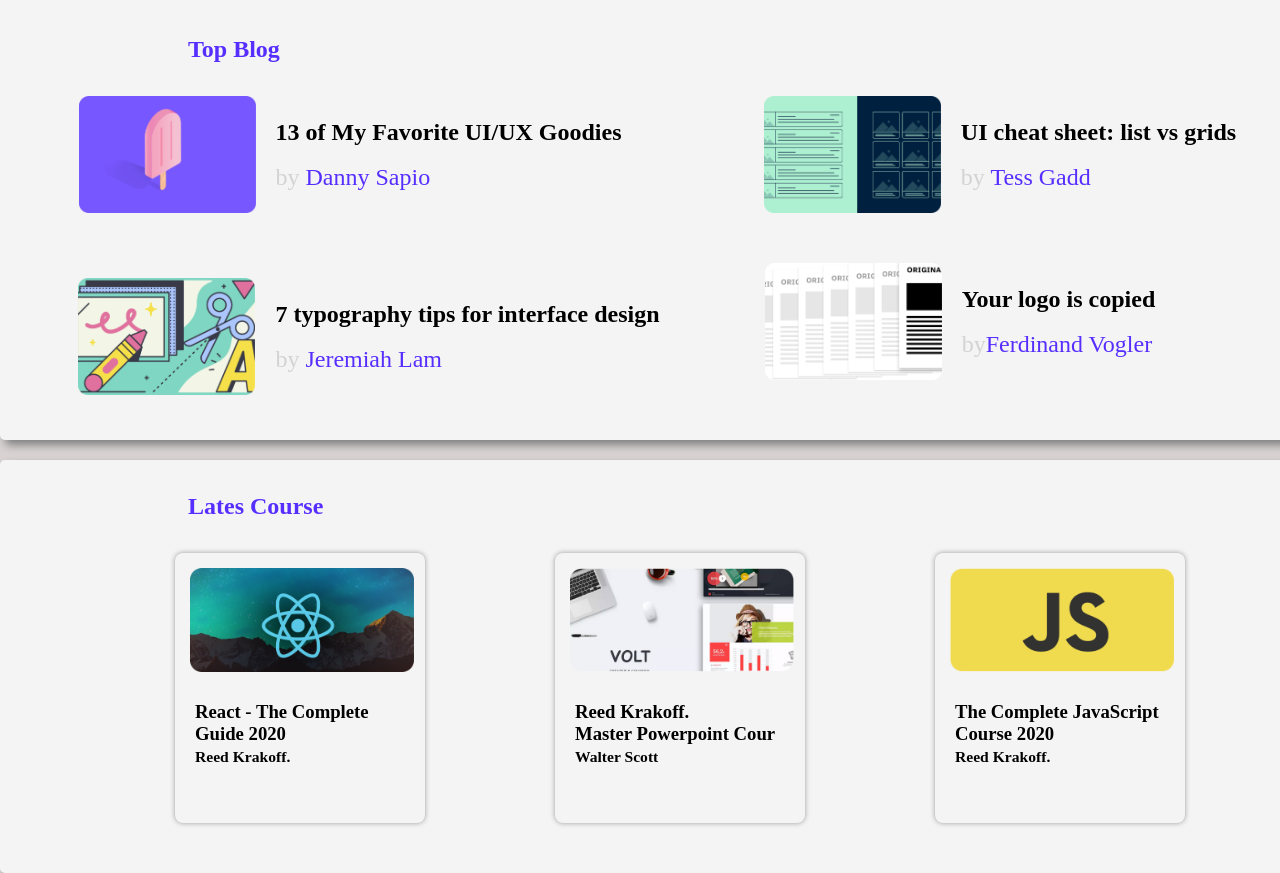
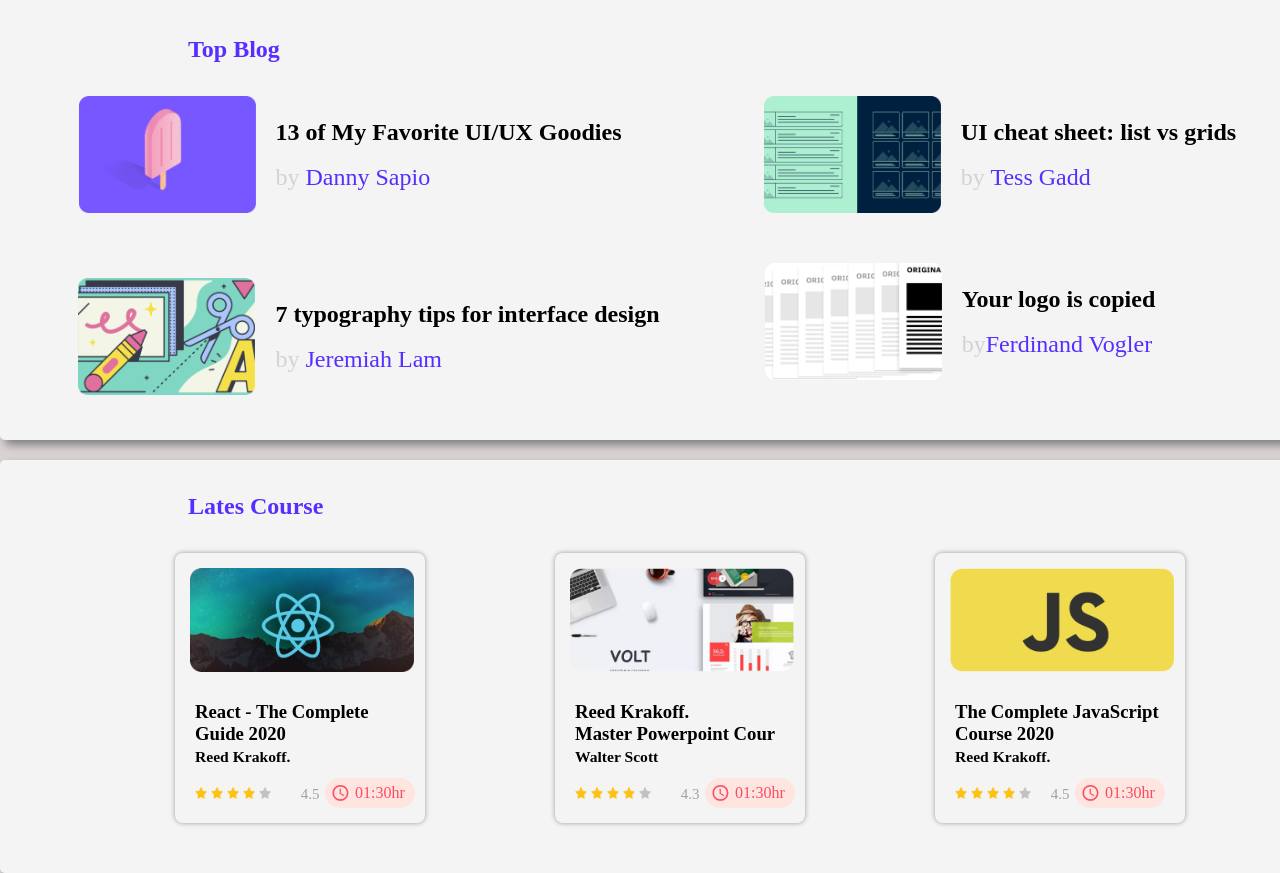
Before and after one commit to Md-arefin/leader-board-repo, a plain HTML site: page index.html in a window 1280 px wide. Shown: the part 505-1378 px from the top of the page. Drawn offline with Linux system fonts and the light colour scheme.

```diff
--- a/index.html
+++ b/index.html
@@ -73,7 +73,8 @@
                             UI/UX Goodies</h2>
                         <br>
                         <p class="author">by
-                            <span class="by">Danny Sapio</span> </p>
+                            <span class="by">Danny Sapio</span>
+                        </p>
                     </div>
                 </div>
                 <div class="top-blog-container">
@@ -112,22 +113,59 @@
         <h1 class="top-player-title">Lates Course</h1>
         <div class="course-container">
             <div class="course">
-                <img  src="./images/courses/course-1.png" alt="" class="course-img-546">
+                <img src="./images/courses/course-1.png" alt="" class="course-img-546">
                 <div class="course-title">
                     <h3>React - The Complete <br>Guide 2020 <br>
-                        <small>Reed Krakoff.</small> </h3>
+                        <small>Reed Krakoff.</small>
+                    </h3>
+                    <div class="ratings">
+                        <img class="ratings-1" src="./images/icons/star.png" alt="">
+                        <img class="ratings-1" src="./images/icons/star.png" alt="">
+                        <img class="ratings-1" src="./images/icons/star.png" alt="">
+                        <img class="ratings-1" src="./images/icons/star.png" alt="">
+                        <img class="ratings-2" src="./images/icons/star.png" alt="">
+                    </div>
+                    <div class="div"> <p>4.5</p></div>
+                    <div class="time">
+                        <img class="time-1" src="./images/icons/clock.png" alt="">
+                        <p>01:30hr</p>
+                    </div>
                 </div>
             </div>
             <div class="course">
                 <img class="course-img-546" src="./images/courses/course-2.png" alt="">
                 <div class="course-title">
                     <h3>Reed Krakoff. <br> Master Powerpoint Cour <br> <small>Walter Scott</small></h3>
+                    <div class="ratings">
+                        <img class="ratings-1" src="./images/icons/star.png" alt="">
+                        <img class="ratings-1" src="./images/icons/star.png" alt="">
+                        <img class="ratings-1" src="./images/icons/star.png" alt="">
+                        <img class="ratings-1" src="./images/icons/star.png" alt="">
+                        <img class="ratings-2" src="./images/icons/star.png" alt="">
+                    </div>
+                    <div class="div"><p>4.3</p></div>
+                    <div class="time">
+                        <img class="time-1" src="./images/icons/clock.png" alt="">
+                        <p>01:30hr</p>
+                    </div>
                 </div>
             </div>
             <div class="course">
                 <img class="course-img-546" src="./images/courses/course-3.png" alt="">
                 <div class="course-title">
                     <h3>The Complete JavaScript <br>Course 2020 <br> <small>Reed Krakoff.</small></h3>
+                    <div class="ratings">
+                        <img class="ratings-1" src="./images/icons/star.png" alt="">
+                        <img class="ratings-1" src="./images/icons/star.png" alt="">
+                        <img class="ratings-1" src="./images/icons/star.png" alt="">
+                        <img class="ratings-1" src="./images/icons/star.png" alt="">
+                        <img class="ratings-2" src="./images/icons/star.png" alt="">
+                    </div>
+                </div>
+                <div class="div"><p>4.5</p></div>
+                <div class="time time-time">
+                    <img class="time-1" src="./images/icons/clock.png" alt="">
+                    <p>01:30hr</p>
                 </div>
             </div>
         </div>
--- a/style.css
+++ b/style.css
@@ -156,3 +156,40 @@ hr{
 .course-title{
     margin: 10px 0 0 20px;
 }
+.ratings-1{
+    margin-top: 20px;
+    width: 12px;
+    height: 12px;
+}
+.ratings-2{
+    margin-top: 20px;
+    width: 12px;
+    height: 12px;
+    filter: grayscale(200);
+}
+.div{
+    color: #A2A2A2;
+    font-size: 15px;
+    text-align: center;
+    margin-top: -17px;
+}
+.time{
+    display: flex;
+    align-items: center;
+    gap: 5px;
+    width: 85px;
+    height: 30px;
+    border-radius: 50px;
+    padding-left: 5px;
+    background-color: var(--tertiary-color);
+    color: var(--secondary-color);
+    margin-left: 130px;
+    margin-top: -25px;
+}
+.time-time{
+    margin-left: 140px;
+}
+.time-1{
+    width: 20px;
+    height: 20px;
+}
```
Also changed, not shown: images/icons/ratings.png (added).
